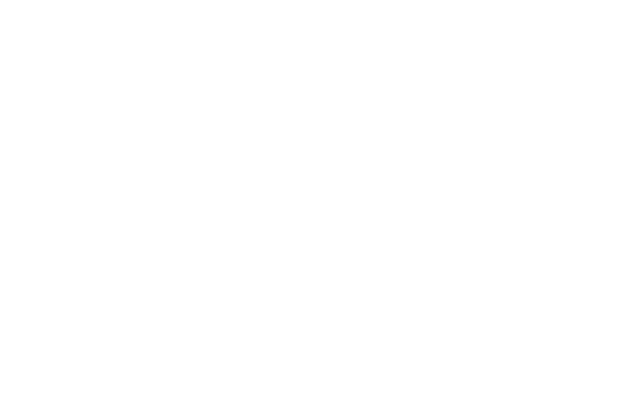
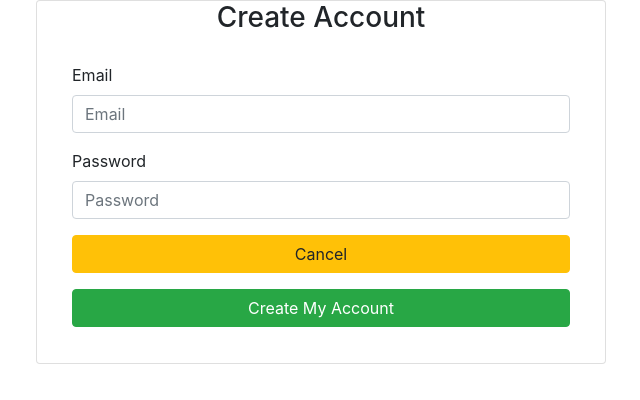
Before and after one commit to alexbalez/Group-Maker, a React (Create React App) app in the folder client/: page /signup in a window 1280 px wide. Shown: the top 400 px of the page, without its empty margins (319-959 px from the left). Built offline with nearby package versions, Linux system fonts and the light colour scheme.

Commit message:
Created signup form closes issue #44

```diff
--- a/client/src/App.js
+++ b/client/src/App.js
@@ -4,6 +4,7 @@
 import { BrowserRouter, Route, Switch } from 'react-router-dom'
 import Landing from './components/Landing';
 import Login from './components/Login'
+import CreateAccount from './components/CreateAccount'
 
 
 
@@ -13,7 +14,8 @@
       <BrowserRouter>
         <Switch>
           <Route path='/' exact component={ Login } />
-          <Route path="/mock" component={ Landing }/>
+          <Route path='/signup' component={ CreateAccount } />
+          <Route path="/mock" component={ Landing } />
         </Switch>
       </BrowserRouter>
 
--- /dev/null
+++ b/client/src/components/CreateAccount.js
@@ -0,0 +1,79 @@
+import React, { Component } from "react";
+import AuthDataConnector from "../services/AuthDataConnector";
+
+class Login extends Component{
+    constructor(props){
+        super(props);
+        this.state = {
+            email: React.createRef(),
+            password: React.createRef()
+        };
+
+        this.cancel = () =>{
+            this.props.history.push('/') // go back to the login screen
+        };
+
+        this.submit = (event) =>{
+            event.preventDefault();
+            const user = {
+                email: this.state.email.current.value,
+                password: this.state.password.current.value
+            };
+
+            console.log(user);
+
+            AuthDataConnector.addUser(user)
+                .then((res) =>{
+                    console.log('User created', res) // todo: change this to store cookie on success
+                })
+                .catch(err => {
+                    console.log('Could not add user', err)
+                });
+        }
+
+    }
+
+    render() {
+        return (
+            <div className="container">
+                <div className="row">
+                    <div className="card col-md-6 offset-md-3 offset-md-3">
+                        <h3 className="text-center">Create Account</h3>
+                        <div className="card-body">
+                            <form>
+                                <div className="form-group">
+                                    <label>Email</label>
+                                    <input placeholder="Email" name="email" className="form-control"
+                                           ref={this.state.email}
+                                    />
+                                </div>
+
+                                <div className="form-group">
+                                    <label>Password</label>
+                                    <input type="password" placeholder="Password" name="password" className="form-control"
+                                           ref={this.state.password}
+                                    />
+                                </div>
+
+                                <div className="form-group">
+                                    <button className="btn btn-warning btn-block" onClick={this.cancel}>Cancel</button>
+                                </div>
+
+                                <div className="form-group">
+                                    <button className="btn btn-success btn-block" onClick={this.submit}>
+                                        Create My Account
+                                    </button>
+                                    {/*<button className="btn btn-danger m-2 btn-block" onClick={this.cancel.bind(this)}>Cancel</button>*/}
+                                </div>
+                            </form>
+                        </div>
+                    </div>
+                </div>
+            </div>
+        )
+    }
+
+
+}
+
+export default Login
--- a/client/src/components/Login.js
+++ b/client/src/components/Login.js
@@ -20,13 +20,13 @@
                 password: this.state.password.current.value
             };
 
-            // AuthDataConnector.getAuth(credentials)
-            //     .then((res) =>{
-            //         console.log('logged in', res) // todo: change this to store cookie on success
-            //     })
-            //     .catch(err => {
-            //         console.log(err)
-            //     })
+            AuthDataConnector.getAuth(credentials)
+                .then((res) =>{
+                    console.log('logged in', res) // todo: change this to store cookie on success
+                })
+                .catch(err => {
+                    console.log(err)
+                });
 
             console.log(credentials)
         }
@@ -36,7 +36,6 @@
     render() {
         return (
             <div className="container">
-                <div className="row">
                 <div className="card col-md-6 offset-md-3 offset-md-3">
                     <h3 className="text-center">Login</h3>
                     <div className="card-body">
@@ -44,37 +43,25 @@
                             <div className="form-group">
                                 <label>Email</label>
                                 <input placeholder="Email" name="email" className="form-control"
-                                           ref={this.state.email}
-                                    />
+                                       ref={this.state.email}/>
                             </div>
 
                             <div className="form-group">
                                 <label>Password</label>
-                                    <input placeholder="Password" name="password" className="form-control"
-                                           ref={this.state.password}
-                                    />
+                                <input placeholder="Password" name="password" type="password" className="form-control"
+                                       ref={this.state.password}/>
                             </div>
 
                             <div className="form-group">
                                 <span className="mr-3">Don't have an account?</span>
-                                    <button className="btn btn-primary" onClick={this.signup}>
-                                        Sign Up
-                                    </button>
+                                <button className="btn btn-link" onClick={this.signup}>Sign Up</button>
                             </div>
 
-                                {/*<div className="form-group">*/}
-                                {/*    <label>Email</label>*/}
-                                {/*    <input placeholder="Email" name="emailId" className="form-control"*/}
-                                {/*           value={this.state.emailId} onChange={this.emailChanged}*/}
-                                {/*    />*/}
-                                {/*</div>*/}
-
-                                <div className="form-group text-center mt-4">
-                                    <button className="btn btn-success m-2 btn-block" onClick={this.submit}>Save</button>
+                            <div className="form-group text-center">
+                                <button className="btn btn-success btn-block" onClick={this.submit}>Login</button>
                                 {/*<button className="btn btn-danger m-2 btn-block" onClick={this.cancel.bind(this)}>Cancel</button>*/}
                             </div>
                         </form>
-                        </div>
                     </div>
                 </div>
             </div>
--- a/client/src/services/AuthDataConnector.js
+++ b/client/src/services/AuthDataConnector.js
@@ -3,6 +3,10 @@
 class AuthDataConnector {
     getAuth = (credentials) =>{
         return Axios.get('/login', credentials)
+    };
+
+    addUser = (user) =>{
+      return Axios.post('/')
     }
 }
 
```
Also changed, not shown: 1 other file (tests, documents, lock files or other folders). Lines whose indentation alone changed are shown as unchanged.
